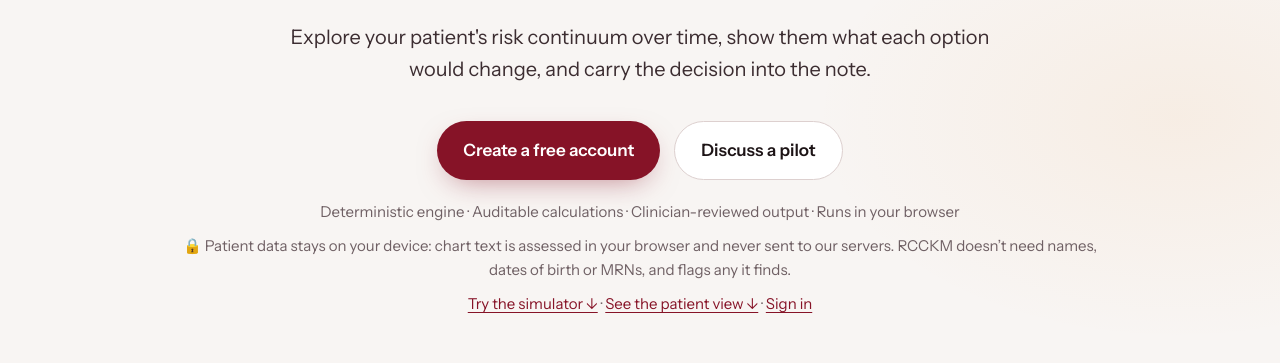
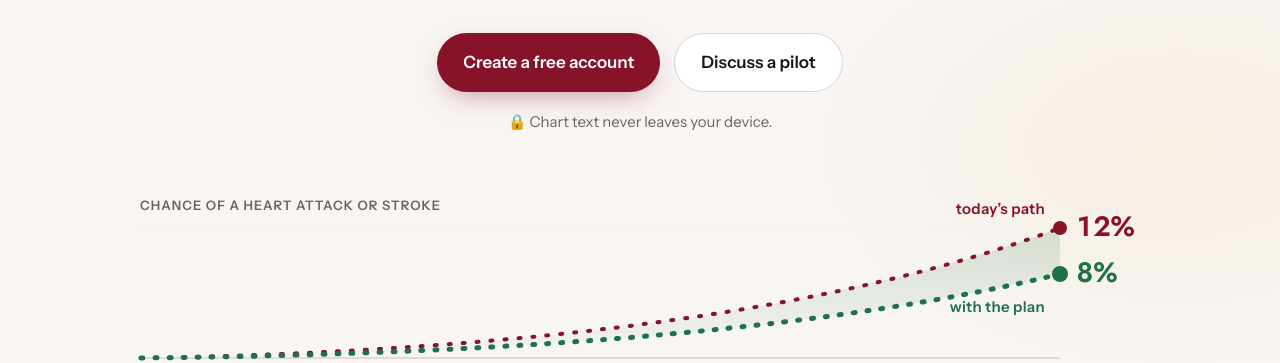
Before and after one commit to shereefelibiary-tech/riskcontinuum-landing, a plain HTML site: page index.html in a window 1280 px wide. Shown: the part 444-807 px from the top of the page. Drawn offline with Linux system fonts and the light colour scheme.

Commit message:
Hero: headline, tagline, buttons and one privacy line; links below the curve
Co-Authored-By: Claude Opus 5.5 <noreply@anthropic.com>
Claude-Session: https://claude.ai/code/session_01NFVGWxnqCCnbczdgWBY5gg

```diff
--- a/index.html
+++ b/index.html
@@ -248,9 +248,9 @@
     .hero .lede { margin: 24px auto 0; text-align: center; max-width: 56ch; }
     .hero-ctas { display: flex; gap: 14px; justify-content: center; flex-wrap: wrap; margin-top: 36px; }
     .hero-meta { margin-top: 20px; font-size: 15px; color: var(--muted); }
-    .hero-access { margin-top: 10px; font-size: 15px; color: var(--muted); }
+    .hero-access { margin-top: 14px; font-size: 15px; color: var(--muted); text-align: center; }
     .levels-sub { display: block; margin-top: 10px; }
-    .privacy-note { margin-top: 10px; font-size: 15px; color: var(--muted); }
+    .privacy-note { margin-top: 18px; font-size: 15px; color: var(--muted); }
     .hero-access a { color: var(--accent); text-underline-offset: 3px; }
     .copy-status { min-height: 1.5em; padding: 0 28px 16px; font-size: 14px; color: var(--muted); }
 
@@ -986,14 +986,11 @@
       </div>
       <h1 id="hero-h1">Make prevention <span class="soft">visible.</span></h1>
       <p class="sub">A clinical decision-support engine for every clinician in CKM care.</p>
-      <p class="lede">Explore your patient's risk continuum over time, show them what each option would change, and carry the decision into the note.</p>
       <div class="hero-ctas">
         <a href="https://app.riskcontinuum.health/sign-up" class="btn btn-primary">Create a free account</a>
         <a href="#pilot" class="btn btn-ghost">Discuss a pilot</a>
       </div>
-      <p class="hero-meta">Deterministic engine &middot; Auditable calculations &middot; Clinician-reviewed output &middot; Runs in your browser</p>
-      <p class="privacy-note"><span aria-hidden="true">🔒</span> Patient data stays on your device: chart text is assessed in your browser and never sent to our servers. RCCKM doesn&rsquo;t need names, dates of birth or MRNs, and flags any it finds.</p>
-      <p class="hero-access"><a href="#plan">Try the simulator &darr;</a> &middot; <a href="#patient-view">See the patient view &darr;</a> &middot; <a href="https://app.riskcontinuum.health/">Sign in</a></p>
+      <p class="privacy-note"><span aria-hidden="true">🔒</span> Chart text never leaves your device.</p>
     </div>
 
     <figure class="hero-curve">
@@ -1016,6 +1013,7 @@
       <p class="hc-leg" aria-hidden="true"><span class="r">&#9679; Today&rsquo;s path</span><span class="g">&#9679; With the plan</span></p>
       <figcaption class="hc-cap">A 52-year-old with prediabetes and high triglycerides. Bring her blood pressure to 120 and LDL-C to 79, and her 30-year risk drops by a third.</figcaption>
     </figure>
+    <p class="hero-access"><a href="#plan">Try the simulator &darr;</a> &middot; <a href="#patient-view">See the patient view &darr;</a> &middot; <a href="https://app.riskcontinuum.health/">Sign in</a></p>
 
   </div>
 </section>
```
